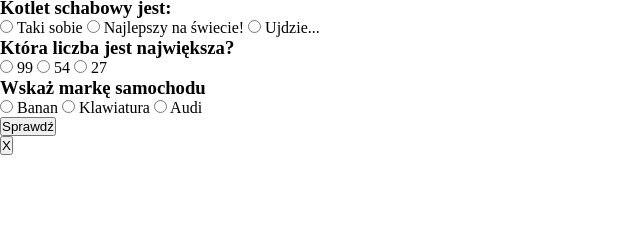
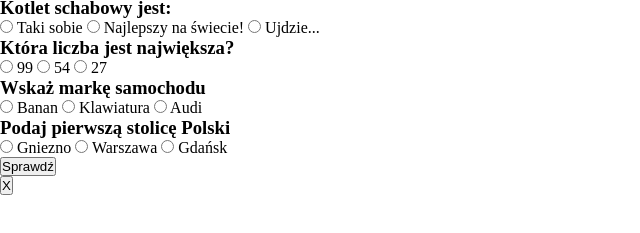
Before and after one commit to danlucas84/quiz-app-js-v1-pl, a plain HTML site: page index.html in a window 1280 px wide. Shown: the part 41-274 px from the top of the page, without its empty margins (0-640 px from the left). Drawn offline with Linux system fonts and the light colour scheme; a script that the page names is missing.

Commit message:
adding 4th question in  index html file

```diff
--- a/index.html
+++ b/index.html
@@ -41,6 +41,18 @@
             <label for="answer-9">Audi</label>
         </div>
 
+        <div class = "answer-box">
+            <h3 class = "question"> Podaj pierwszą stolicę Polski</h3>
+            <input type="radio" name="question-4" id="answer-10" class="answer value= "true">
+            <label for="answer-10"> Gniezno</label>
+            <input type="radio" name="question-4" id="answer-11" class="answer value= "false">
+            <label for="answer-10"> Warszawa</label>
+            <input type="radio" name="question-4" id="answer-12" class="answer value= "false">
+            <label for="answer-10"> Gdańsk</label>
+
+
+        </div>
+
         <button type="submit">Sprawdź</button>
     </form>
 
```
